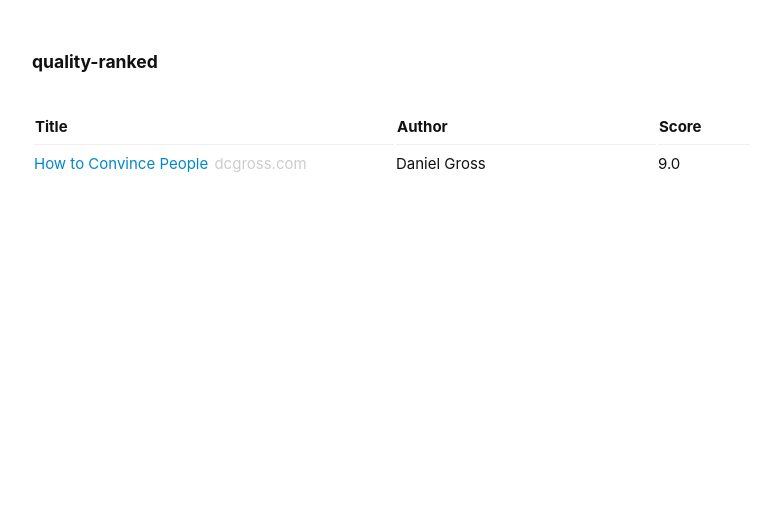
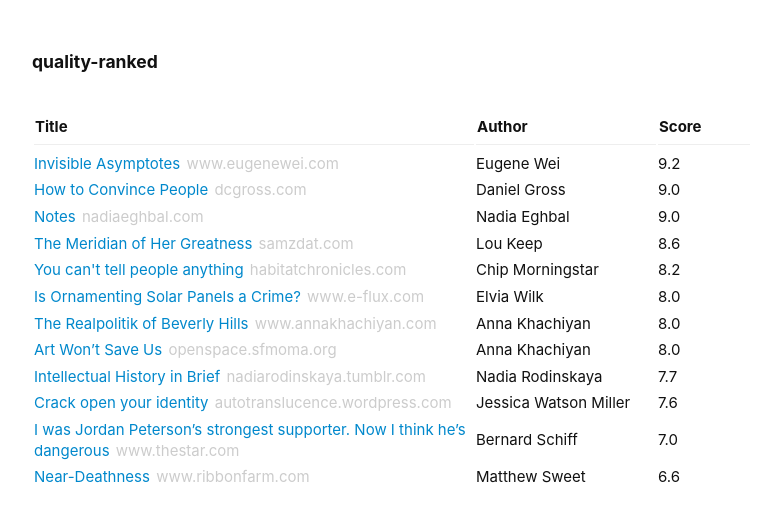
Before and after one commit to raykyri/quality-ranked, a plain HTML site: page index.html in a window 1280 px wide. Shown: the whole page, without its empty margins (248-1029 px from the left). Drawn offline with Linux system fonts and the light colour scheme.

Commit message:
populate

```diff
--- a/rankings.csv
+++ b/rankings.csv
@@ -1,2 +1,13 @@
 author,title,score,link
+Eugene Wei,Invisible Asymptotes,9.2,http://www.eugenewei.com/blog/2018/5/21/invisible-asymptotes
 Daniel Gross,How to Convince People,9.0,https://dcgross.com/how-to-convince-people/
+Nadia Eghbal,Notes,9.0,https://nadiaeghbal.com/notes/
+Lou Keep,The Meridian of Her Greatness,8.6,https://samzdat.com/2017/06/01/the-meridian-of-her-greatness
+Chip Morningstar,You can't tell people anything,8.2,http://habitatchronicles.com/2004/04/you-cant-tell-people-anything/
+Elvia Wilk,Is Ornamenting Solar Panels a Crime?,8.0,http://www.e-flux.com/architecture/positions/191258/is-ornamenting-solar-panels-a-crime
+Anna Khachiyan,The Realpolitik of Beverly Hills,8.0,http://www.annakhachiyan.com/blog/2018/3/21/the-realpolitik-of-beverly-hills
+Anna Khachiyan,Art Won’t Save Us,8.0,https://openspace.sfmoma.org/2018/03/art-wont-save-us
+Nadia Rodinskaya,Intellectual History in Brief,7.7,https://nadiarodinskaya.tumblr.com/post/144183028084/intellectual-history-in-brief
+Jessica Watson Miller,Crack open your identity,7.6,https://autotranslucence.wordpress.com/2018/05/21/crack-open-your-identity/
+Bernard Schiff,I was Jordan Peterson’s strongest supporter. Now I think he’s dangerous,7.0,https://www.thestar.com/opinion/2018/05/25/i-was-jordan-petersons-strongest-supporter-now-i-think-hes-dangerous.html
+Matthew Sweet,Near-Deathness,6.6,https://www.ribbonfarm.com/2018/06/21/near-deathness/
--- a/styles.css
+++ b/styles.css
@@ -84,7 +84,7 @@ th {
     padding-bottom: 6px;
 }
 td {
-    padding: 2px 0;
+    padding: 2px 4px 2px 0px;
 }
 tr:first-child td {
     padding-top: 7px;
@@ -101,9 +101,9 @@ a:active {
     color: #ccc;
 }
 
-th.link,
-td.link {
-    width: 360px;
+th.author,
+td.author {
+    width: 180px;
 }
 th.score,
 td.score {
```
